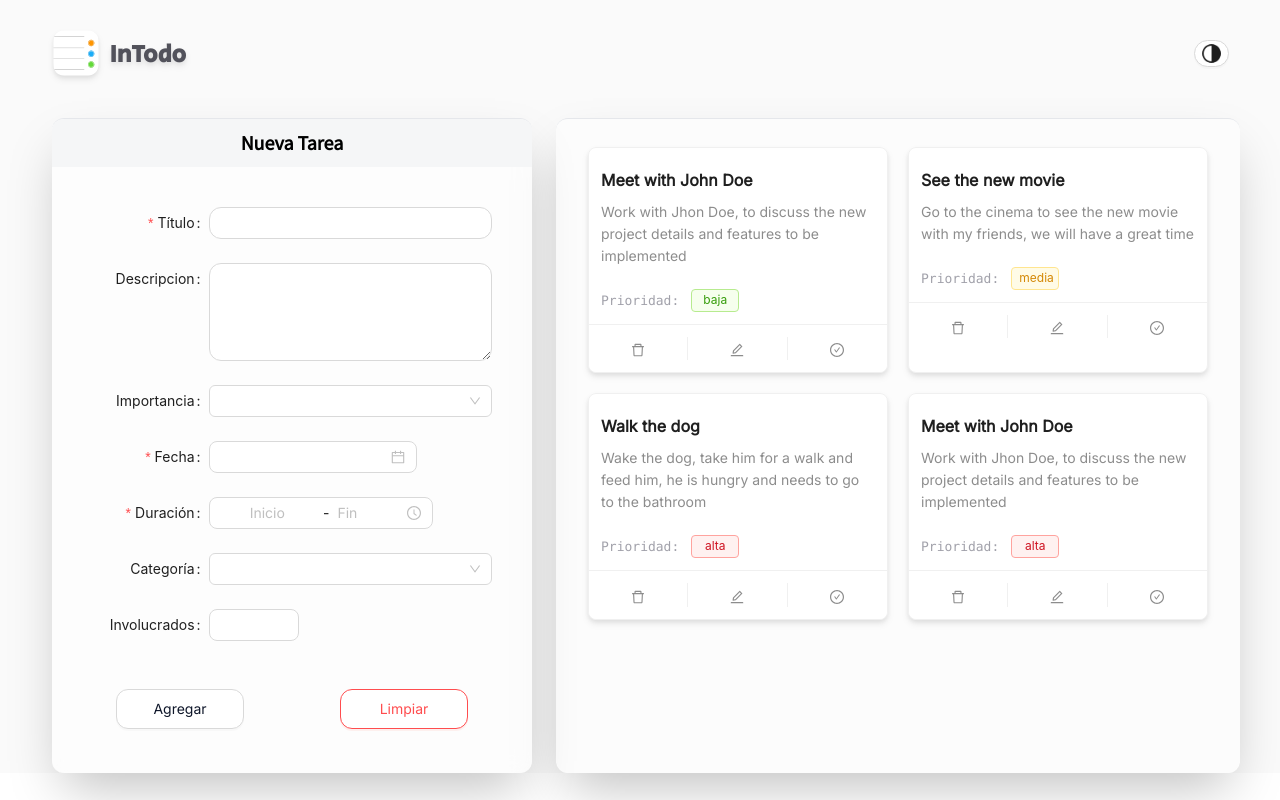
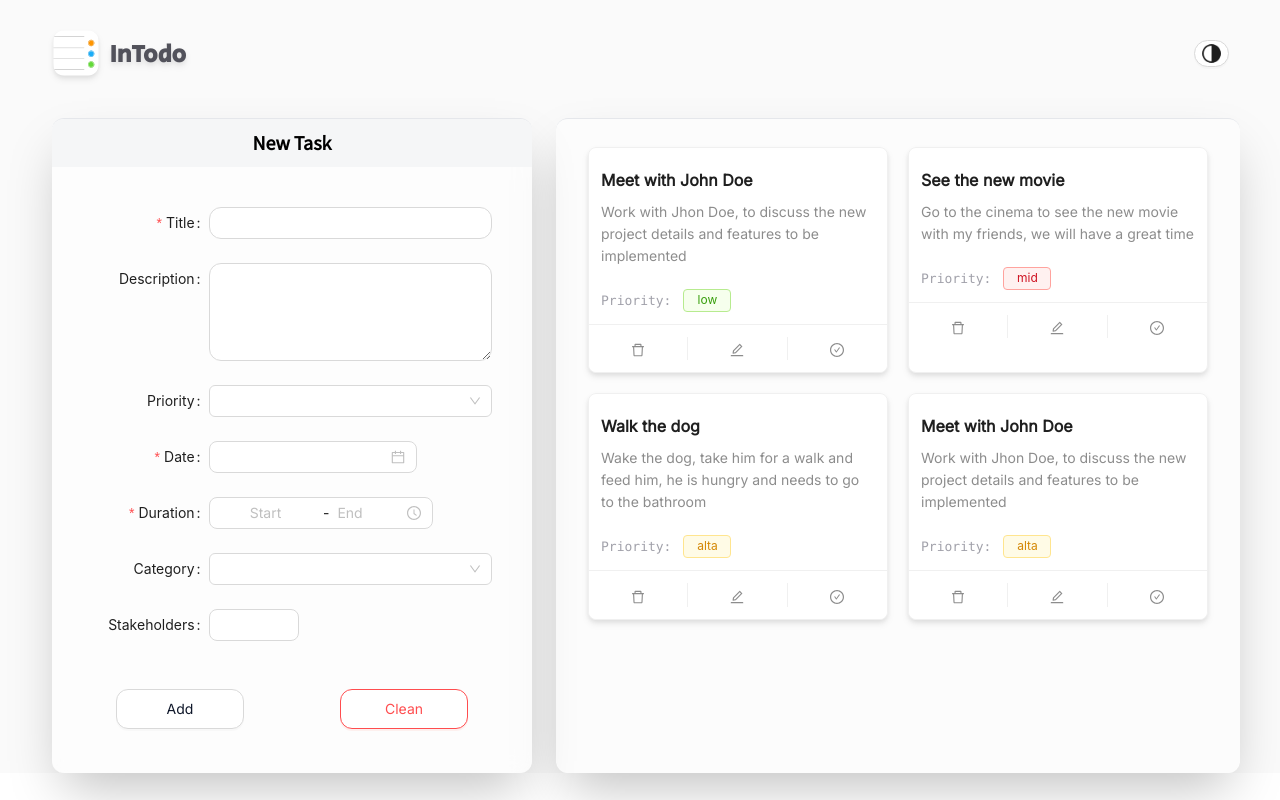
Before and after one commit to kralion/event-wise, a React (Vite) app: page / in a window 1280 px wide. Built offline with nearby package versions, Linux system fonts and the light colour scheme.

Commit message:
feat: [enEN] Default language

```diff
--- a/src/App.tsx
+++ b/src/App.tsx
@@ -4,7 +4,8 @@ import TodoForm from "./components/TodoForm";
 import { ConfigProvider, theme, Button, Spin } from "antd";
 import darkThemeIcon from "./assets/darkThemeIcon.png";
 import lightThemeIcon from "./assets/lightThemeIcon.png";
-import esES from "antd/es/locale/es_ES";
+import enEN from "antd/es/locale/en_US";
+// import esES from "antd/es/locale/es_ES";
 import logo from "./assets/logo.svg";
 
 import { TodoProvider } from "./context/TodoContext";
@@ -24,7 +25,7 @@ function App() {
 			theme={{
 				algorithm: isDarkMode ? theme.darkAlgorithm : theme.defaultAlgorithm,
 			}}
-			locale={esES}
+			locale={enEN}
 		>
 			<TodoProvider>
 				{loading ? (
--- a/src/components/TodoCard.tsx
+++ b/src/components/TodoCard.tsx
@@ -13,16 +13,16 @@ import { useState, useEffect } from "react";
 
 moment.locale("es");
 const { Meta } = Card;
-const deletePopover = <p>Eliminar To Do</p>;
-const editPopover = <p>Editar To Do</p>;
-const finishedPopover = <p>Dar por Terminado</p>;
+const deletePopover = <p>Delete</p>;
+const editPopover = <p>Edit</p>;
+const finishedPopover = <p>Finished</p>;
 const formatedDate = (date: string) =>
 	moment(date).format("dddd-DD   MMMM-YYYY").split("-").join("  -  ");
 const formatedDuration = (duration: number) => {
 	if (duration < 60) {
-		return `${duration} minutos`;
+		return `${duration} minutes`;
 	} else {
-		return `${duration / 60} horas`;
+		return `${duration / 60} hours`;
 	}
 };
 
@@ -39,8 +39,6 @@ function TodoCard({ todo }: { todo: Todo }) {
 	const showModal = () => {
 		setIsModalOpen(true);
 	};
-
-	const getInfo = () => {};
 
 	const handleOk = () => {
 		setIsModalOpen(false);
@@ -98,36 +96,36 @@ function TodoCard({ todo }: { todo: Todo }) {
 						<div className="mr-2">
 							<p className="font-Source-Sans-Pro text-neutral-500 py-2">
 								<span className="font-semibold font-Roboto px-5 ">
-									Titulo :{" "}
+									Title :{" "}
 								</span>
 								{todo.title}
 							</p>
 							<p className="font-Source-Sans-Pro text-neutral-500 py-2">
 								<span className="font-semibold font-Roboto px-5 ">
-									Programado para el :{" "}
+									Planned for :{" "}
 								</span>
 								{formatedDate(date)}
 							</p>
 							<p className="font-Source-Sans-Pro text-neutral-500 py-2">
 								<span className="font-semibold font-Roboto px-5 ">
-									Duracion estimada :
+									Estimated duration :
 								</span>
 								{String(duration)}
 							</p>
 							<p className="font-Source-Sans-Pro text-neutral-500 py-2">
 								<span className="font-semibold font-Roboto px-5 ">
-									Categorizado como :
+									Categorized as :
 								</span>
 								<Tag
 									className="px-3 py-0.5 w-auto text-center"
 									color={
-										category === "trabajo"
+										category === "job"
 											? "blue"
 											: category === "personal"
 											? "green"
-											: category === "estudio"
+											: category === "study"
 											? "red"
-											: category === "otro"
+											: category === "other"
 											? "gold"
 											: "purple"
 									}
@@ -160,16 +158,16 @@ function TodoCard({ todo }: { todo: Todo }) {
 							<div className="flex gap-2">
 								<div className="mt-4">
 									<span className="mr-1 text-[13px] text-zinc-400 font-mono">
-										Prioridad:
+										Priority:
 									</span>
 								</div>
 
 								<Tag
 									className="mr-[220px] mt-4 w-12 text-center"
 									color={
-										priority === "baja"
+										priority === "low"
 											? "green"
-											: priority === "alta"
+											: priority === "mid"
 											? "red"
 											: "gold"
 									}
--- a/src/components/TodoForm.tsx
+++ b/src/components/TodoForm.tsx
@@ -68,7 +68,7 @@ function TodoForm() {
 			id="todo-form"
 		>
 			<h1 className="lg:text-xl rounded-t-xl text-center py-2.5 bg-gray-100/80 text-md font-SourceSansPro font-semibold ">
-				{editMode ? "Editar Tarea" : "Nueva Tarea"}
+				{editMode ? "Edit Task" : "New Task"}
 			</h1>
 			<div className="px-10 pt-10">
 				<Form
@@ -77,7 +77,7 @@ function TodoForm() {
 					layout="horizontal"
 					style={{ width: 400 }}
 					onFinishFailed={(errorInfo) => {
-						console.error("Error en el ingreso de Datos:", errorInfo);
+						console.error("Fill out form Error :", errorInfo);
 					}}
 					form={form}
 					className="font-SourceSansPro"
@@ -88,12 +88,12 @@ function TodoForm() {
 						rules={[
 							{
 								required: true,
-								message: "Por favor ingrese un titulo de la tarea",
+								message: "Input your title!",
 								pattern: new RegExp(/^[a-zA-Z0-9 ]+$/),
 							},
 						]}
 						name="title"
-						label="Título"
+						label="Title"
 					>
 						<Input
 							name="title"
@@ -101,19 +101,19 @@ function TodoForm() {
 							className="font-Inter rounded-xl"
 						/>
 					</Form.Item>
-					<Form.Item name="description" label="Descripcion">
+					<Form.Item name="description" label="Description">
 						<Input.TextArea rows={4} className="font-Inter rounded-xl" />
 					</Form.Item>
-					<Form.Item name="priority" label="Importancia">
+					<Form.Item name="priority" label="Priority">
 						<Select className="w-10 text-center font-Inter rounded-xl">
-							<Select.Option value="baja" className="font-Inter">
-								Baja
+							<Select.Option value="low" className="font-Inter">
+								Low
 							</Select.Option>
-							<Select.Option value="media" className="font-Inter">
-								Media
+							<Select.Option value="mid" className="font-Inter">
+								Mid
 							</Select.Option>
-							<Select.Option value="alta" className="font-Inter">
-								Alta
+							<Select.Option value="high" className="font-Inter">
+								High
 							</Select.Option>
 						</Select>
 					</Form.Item>
@@ -121,11 +121,11 @@ function TodoForm() {
 						rules={[
 							{
 								required: true,
-								message: "Por favor selecciona la fecha de la tarea",
+								message: "Select a date!",
 							},
 						]}
 						name="date"
-						label="Fecha"
+						label="Date"
 					>
 						<DatePicker
 							placeholder=""
@@ -137,15 +137,15 @@ function TodoForm() {
 						rules={[
 							{
 								required: true,
-								message: "Por favor selecciona una hora de inicio y fin",
+								message: "Please select an interval of time!",
 							},
 						]}
 						name="duration"
-						label="Duración"
+						label="Duration"
 					>
 						<TimePicker.RangePicker
 							use12Hours
-							placeholder={["Inicio", "Fin"]}
+							placeholder={["Start", "End"]}
 							minuteStep={15}
 							format={timeFormat}
 							separator=" - "
@@ -153,10 +153,10 @@ function TodoForm() {
 							className="pl-10 w-56 font-Inter rounded-lg"
 						/>
 					</Form.Item>
-					<Form.Item name="category" label="Categoría">
+					<Form.Item name="category" label="Category">
 						<Cascader className="font-Inter" options={categories} />
 					</Form.Item>
-					<Form.Item name="stakeholders" label="Involucrados">
+					<Form.Item name="stakeholders" label="Stakeholders">
 						<InputNumber min={1} max={10} className="pl-5 rounded-lg" />
 					</Form.Item>
 					<div className=" flex gap-24 mt-12 justify-center">
@@ -165,7 +165,7 @@ function TodoForm() {
 								htmlType="submit"
 								className="font-Inter text-slate-900 hover:bg-cyan-100 hover:drop-shadow-xl hover:shadow-cyan-300 w-32 h-10 rounded-xl active:bg-cyan-200 active:scale-110"
 							>
-								{editMode ? "Guardar" : "Agregar"}
+								{editMode ? "Save" : "Add"}
 							</Button>
 						</Form.Item>
 						<Form.Item>
@@ -174,7 +174,7 @@ function TodoForm() {
 								className="font-Inter active:scale-110 hover:bg-red-100  hover:drop-shadow-xl hover:shadow-red-300 w-32 h-10 rounded-xl active:bg-red-200"
 								onClick={handleUndo}
 							>
-								{editMode ? "Cancelar" : "Limpiar"}
+								{editMode ? "Cancel" : "Clean"}
 							</Button>
 						</Form.Item>
 					</div>
--- a/src/components/TodoList.tsx
+++ b/src/components/TodoList.tsx
@@ -14,8 +14,10 @@ function TodoList() {
 			{todos.length === 0 ? (
 				<div className="animate__animated animate__flipInX flex lg:flex-col py-3 lg:w-[644px] text-center">
 					<div className="mt-48">
-						<h1 className="text-2xl font-semibold">No hay tareas</h1>
-						<p className="text-gray-500">Agrega una tarea para comenzar</p>
+						<h1 className="text-2xl font-semibold">You don't have any tasks</h1>
+						<p className="text-gray-500">
+							Fill the form above to add a new task
+						</p>
 					</div>
 				</div>
 			) : (
--- a/src/data/categories.ts
+++ b/src/data/categories.ts
@@ -4,8 +4,8 @@ export const categories = [
 		label: "Personal",
 	},
 	{
-		value: "trabajo",
-		label: "Trabajo",
+		value: "job",
+		label: "Job",
 	},
 
 	{
@@ -13,19 +13,19 @@ export const categories = [
 		label: "Familiar",
 	},
 	{
-		value: "salud",
-		label: "Salud",
+		value: "health",
+		label: "Health",
 	},
 	{
-		value: "finanzas",
-		label: "Finanzas",
+		value: "finances",
+		label: "Finances",
 	},
 	{
 		value: "social",
 		label: "Social",
 	},
 	{
-		value: "otros",
-		label: "Otros",
+		value: "others",
+		label: "Others",
 	},
 ];
--- a/src/data/initialTodos.ts
+++ b/src/data/initialTodos.ts
@@ -6,7 +6,7 @@ export const initialTodos: Todo[] = [
 		title: "Meet with John Doe",
 		description:
 			"Work with Jhon Doe, to discuss the new project details and features to be implemented",
-		priority: "baja",
+		priority: "low",
 		date: "2021-15-01",
 		duration: "10:00 - 11:00",
 		category: "personal",
@@ -18,11 +18,11 @@ export const initialTodos: Todo[] = [
 		title: "See the new movie",
 		description:
 			"Go to the cinema to see the new movie with my friends, we will have a great time",
-		priority: "media",
+		priority: "mid",
 		date: "2021-08-01",
 		duration: "10:00 - 11:00",
 		isFinished: false,
-		category: "trabajo",
+		category: "job",
 		stakeholders: 3,
 	},
 	{
@@ -34,7 +34,7 @@ export const initialTodos: Todo[] = [
 		date: "2021-08-01",
 		duration: "10:00 - 11:00",
 		isFinished: false,
-		category: "otros",
+		category: "others",
 		stakeholders: 3,
 	},
 	{
```
